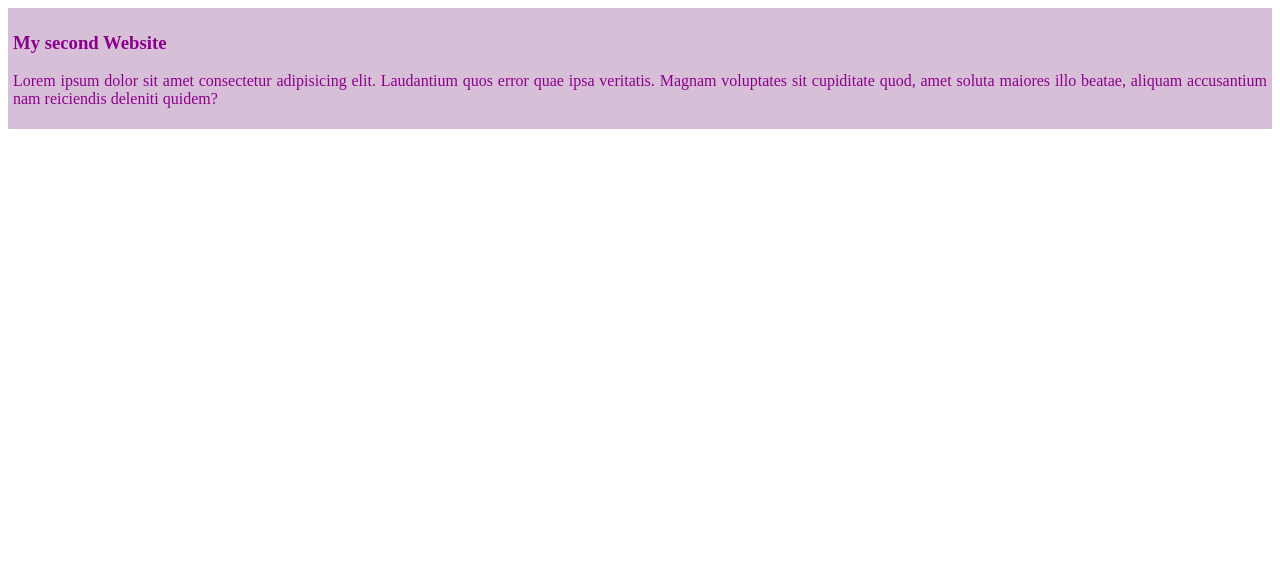
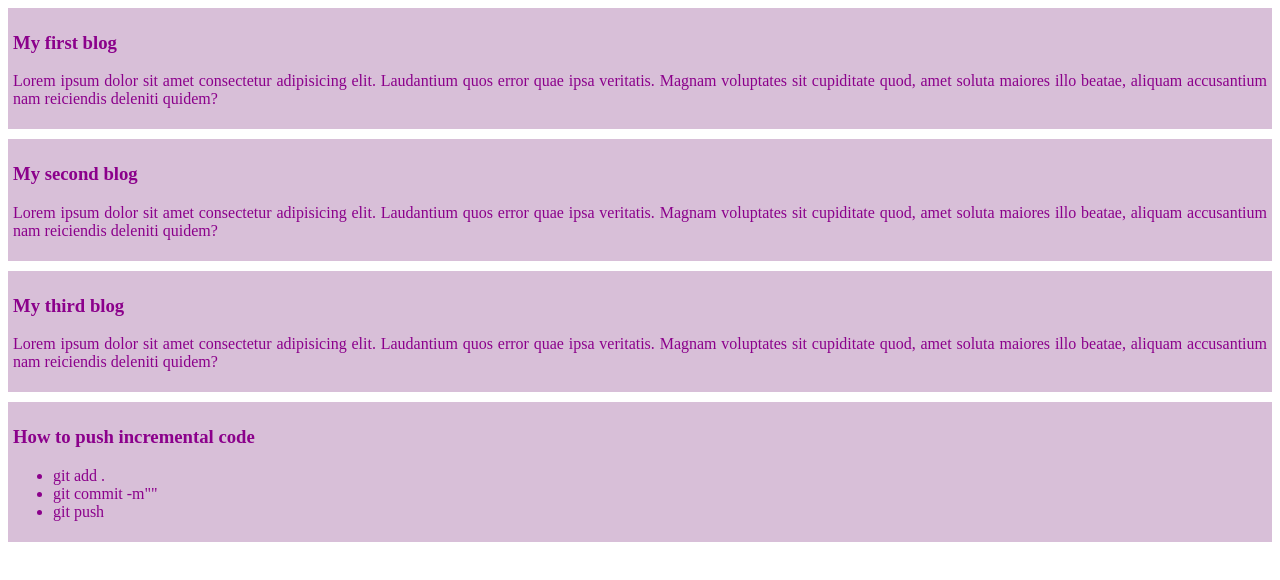
Before and after one commit to arafatrahman41/my-simple-website, a plain HTML site: page index.html in a window 1280 px wide. Drawn offline with Linux system fonts and the light colour scheme.

Commit message:
2 blogs and 1 li added

```diff
--- a/index.html
+++ b/index.html
@@ -10,8 +10,24 @@
 
 <body>
   <div>
-    <h3>My second Website</h3>
+    <h3>My first blog</h3>
     <p>Lorem ipsum dolor sit amet consectetur adipisicing elit. Laudantium quos error quae ipsa veritatis. Magnam voluptates sit cupiditate quod, amet soluta maiores illo beatae, aliquam accusantium nam reiciendis deleniti quidem?</p>
+  </div>
+  <div>
+    <h3>My second blog</h3>
+    <p>Lorem ipsum dolor sit amet consectetur adipisicing elit. Laudantium quos error quae ipsa veritatis. Magnam voluptates sit cupiditate quod, amet soluta maiores illo beatae, aliquam accusantium nam reiciendis deleniti quidem?</p>
+  </div>
+  <div>
+    <h3>My third blog</h3>
+    <p>Lorem ipsum dolor sit amet consectetur adipisicing elit. Laudantium quos error quae ipsa veritatis. Magnam voluptates sit cupiditate quod, amet soluta maiores illo beatae, aliquam accusantium nam reiciendis deleniti quidem?</p>
+  </div>
+  <div>
+    <h3>How to push incremental code</h3>
+    <ul>
+        <li>git add .</li>
+        <li>git commit -m""</li>
+        <li>git push</li>
+    </ul>
   </div>
 </body>
 
--- a/styles/blog.css
+++ b/styles/blog.css
@@ -3,4 +3,5 @@ div{
     padding: 5px;
     text-align: justify;
     color:darkmagenta;
+    margin-bottom: 10px;
 }
```
